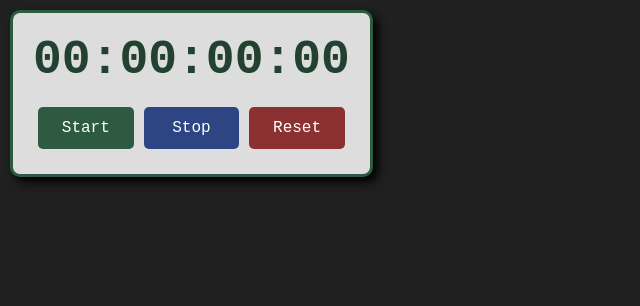
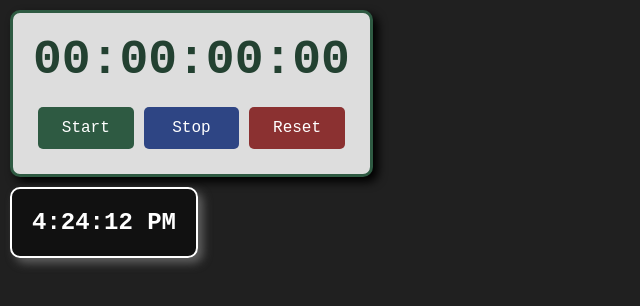
Before and after one commit to ManikMaity/Learn-ReactJS, a React (Vite) app in the folder broCode-react/website/my-react-app/: page / in a window 1280 px wide. Shown: the top 306 px of the page, without its empty margins (0-640 px from the left). Built offline with nearby package versions, Linux system fonts and the light colour scheme.

Commit message:
Updated broCode readme

```diff
--- a/broCode-react/website/my-react-app/src/App.jsx
+++ b/broCode-react/website/my-react-app/src/App.jsx
@@ -1,5 +1,6 @@
 import UseRefExample from "./UseRefExample.jsx"
 import StopWatch from "./StopWatch.jsx"
+import DigitalClock from "./DigitalClock.jsx"
 
 function App() {
 
@@ -7,6 +8,7 @@ function App() {
     <>
       {/* <UseRefExample/> */}
       <StopWatch/>
+      <DigitalClock/>
     </>
   )
 }
--- a/broCode-react/website/my-react-app/src/DigitalClock.jsx
+++ b/broCode-react/website/my-react-app/src/DigitalClock.jsx
@@ -16,6 +16,8 @@ function DigitalClock (){
         }
     }, [])
 
+
+
     return (
         <div className="card">
             <h2>{time}</h2>
--- a/broCode-react/website/my-react-app/src/StopWatch.jsx
+++ b/broCode-react/website/my-react-app/src/StopWatch.jsx
@@ -18,6 +18,7 @@ function StopWatch() {
       };
     }
   }, [isRunnig]);
+
 
   function handleStart() {
     setIsRunning(true);
```
Also changed, not shown: 1 other file (tests, documents, lock files or other folders).
